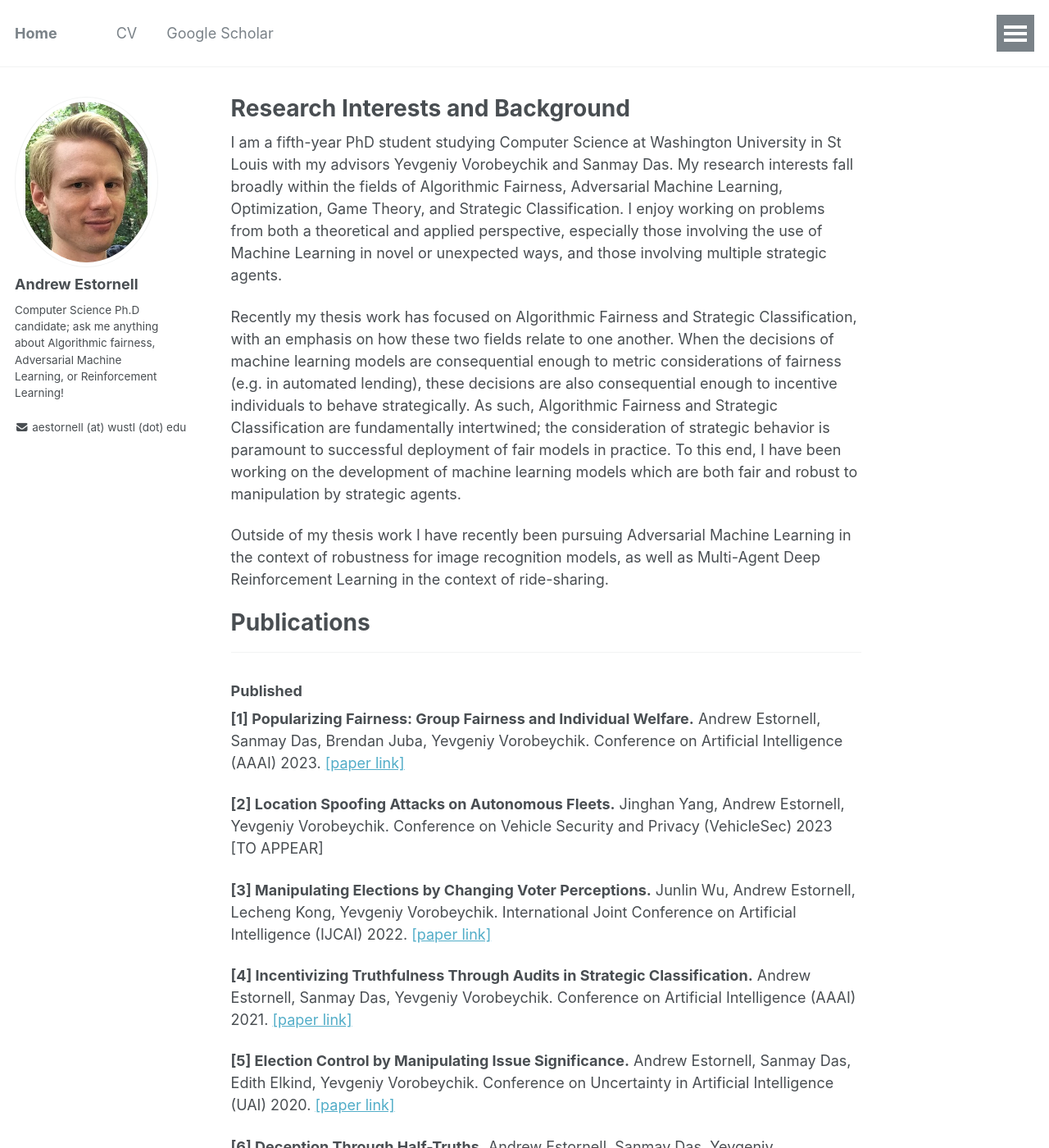
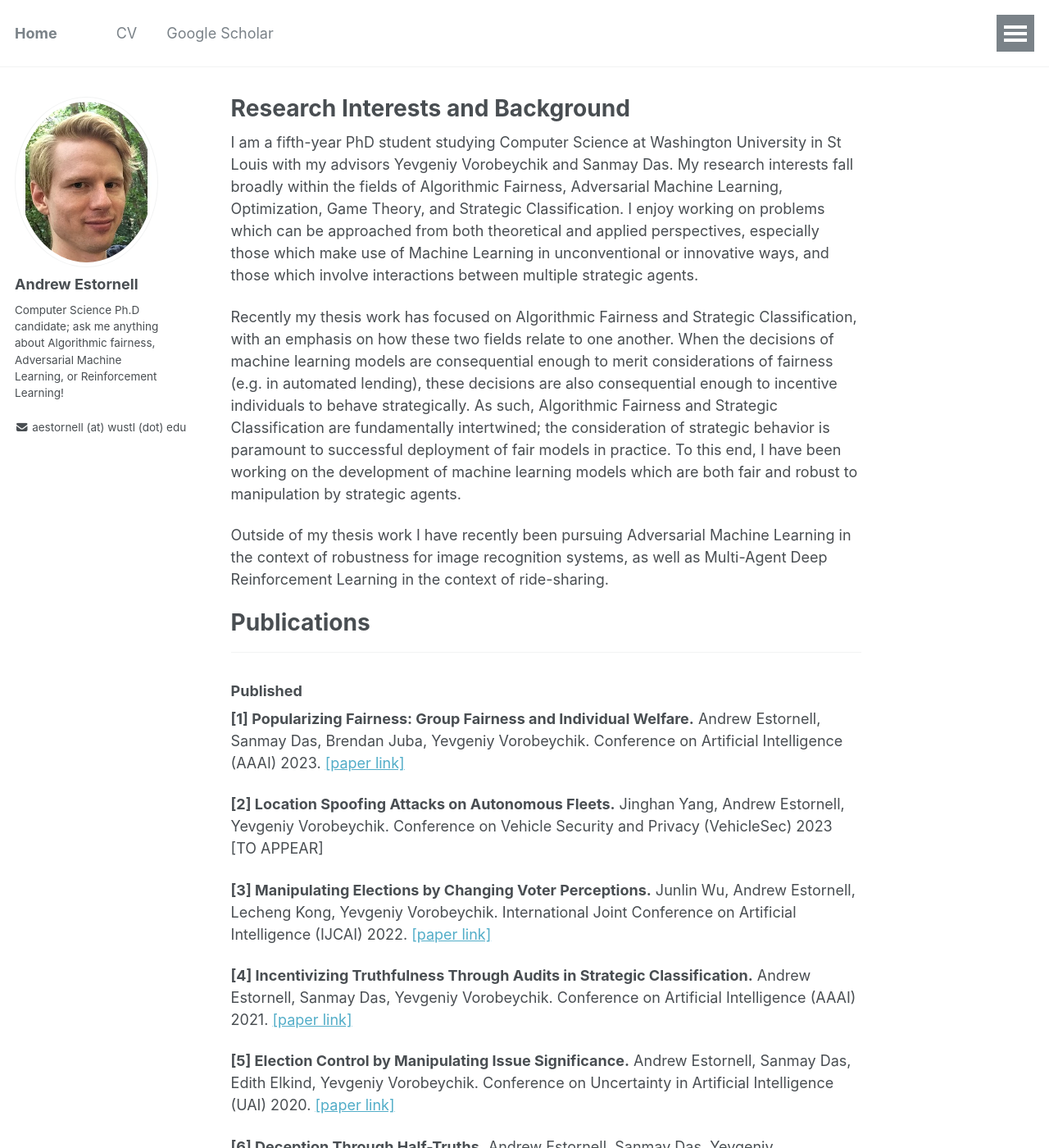
Before and after one commit to andrewEstornell/andrewEstornell.github.io, a Jekyll site: the page built from _pages/about.md, in a window 1280 px wide and 1400 px high. Shown: the whole window at 82% size. Built offline with Jekyll 4.4.1, drawn with Linux system fonts in a browser that asks for light colours; nearby versions of some CDN libraries; a script bundle is joined from its source files by our own code; library files that are not in the unit come from our copies; some of the changed lines change nothing that is shown; some of the changed text lies outside the part shown.

Commit message:
Update about.md

```diff
--- a/_pages/about.md
+++ b/_pages/about.md
@@ -11,13 +11,13 @@
 
 I am a fifth-year PhD student studying Computer Science at Washington University in St Louis with my advisors Yevgeniy Vorobeychik and Sanmay Das.
 My research interests fall broadly within the fields of Algorithmic Fairness, Adversarial Machine Learning, Optimization, Game Theory, and Strategic Classification.
-I enjoy working on problems from both a theoretical and applied perspective, especially those involving the use of Machine Learning in novel or unexpected ways, and those involving multiple strategic agents.
+I enjoy working on problems which can be approached from both theoretical and applied perspectives, especially those which make use of Machine Learning in unconventional or innovative ways, and those which involve interactions between multiple strategic agents.
 
 Recently my thesis work has focused on Algorithmic Fairness and Strategic Classification, with an emphasis on how these two fields relate to one another.
-When the decisions of machine learning models are consequential enough to metric considerations of fairness (e.g. in automated lending), these decisions are also consequential enough to incentive individuals to behave strategically.
+When the decisions of machine learning models are consequential enough to merit considerations of fairness (e.g. in automated lending), these decisions are also consequential enough to incentive individuals to behave strategically.
 As such, Algorithmic Fairness and Strategic Classification are fundamentally intertwined; the consideration of strategic behavior is paramount to successful deployment of fair models in practice. To this end, I have been working on the development of machine learning models which are both fair and robust to manipulation by strategic agents.
 
-Outside of my thesis work I have recently been pursuing Adversarial Machine Learning in the context of robustness for image recognition models, as well as  Multi-Agent Deep Reinforcement Learning in the context of ride-sharing.
+Outside of my thesis work I have recently been pursuing Adversarial Machine Learning in the context of robustness for image recognition systems, as well as  Multi-Agent Deep Reinforcement Learning in the context of ride-sharing.
 
 
 # Publications
@@ -39,16 +39,14 @@
 **[7] PBW Deformations of Quadratic Monomial Algebras.** Andrew Estornell, Zachary Cline, Chelsea Walton, Matthew Wynne.  Communications in Algebra 2019. [[paper link]](https://www.tandfonline.com/doi/full/10.1080/00927872.2018.1536757?casa_token=TuCNA221xeEAAAAA:St_MqmqvdsrE0qoSf_ku_7kvrOTZ5zoXXcdvRY6inE3c5d09eqxkmoTFg1opAkfhTf3baPFiIqqHxEU)
 
 
-### Preprints
+### Pre-Prints and Under Review
 
-**[8] Unfairness Despite Awareness: Group-Fair Classification with Strategic Agents.** Andrew Estornell, Sanmay Das, Yang Liu, Yevgeniy Vorobeychik, 2022. Appeared at, Learning with Strategic Agents Workshop **best paper award** (LSA at AAMAS 2022) and Strategic Machine Learning Workshop (StratML at NeurIPS 2021) [[paper link]](https://arxiv.org/pdf/2112.02746.pdf)
-
-**[9] Individual Impacts of Group Fairness in Machine Learning.** Andrew Estornell, Sanmay Das, Patrick Fowler, Brendan Juba, Pauline Kim, Yevgeniy Vorobeychik, 2022.
+**[8] Unfairness Despite Awareness: Group-Fair Classification with Strategic Agents.** Andrew Estornell, Sanmay Das, Yang Liu, Yevgeniy Vorobeychik, 2022. Appeared at, Learning with Strategic Agents Workshop **best paper award** (LSA at AAMAS 2022) and Strategic Machine Learning Workshop (StratML at NeurIPS 2021). [[paper link]](https://arxiv.org/pdf/2112.02746.pdf)
 
 
-### Under Review
-
-**[10] Incentivizing Recourse through Auditing in Strategic Classification.** Andrew Estornell, Sanmay Das, Yang Liu, Yatong Chen, Yevgeniy Vorobeychik. 2023
+**[9] Incentivizing Recourse through Auditing in Strategic Classification.** Andrew Estornell, Sanmay Das, Yang Liu, Yatong Chen, Yevgeniy Vorobeychik. 2023.
 
 
-**[11] Which Features are the Fairest of them All? The Impact of Features Used by Algorithms on Perceptions of Fairness.** Andrew Estornell, Tina Zhang, Sanmay Das, Chien-Ju Ho, Brendan Juba, Yevgeniy Vorobeychik. 2023
+**[10] Which Features are the Fairest of them All? The Impact of Features Used by Algorithms on Perceptions of Fairness.** Andrew Estornell, Tina Zhang, Sanmay Das, Chien-Ju Ho, Brendan Juba, Yevgeniy Vorobeychik. 2023.
+
+**[11] Individual Impacts of Group Fairness in Machine Learning.** Andrew Estornell, Sanmay Das, Patrick Fowler, Brendan Juba, Pauline Kim, Yevgeniy Vorobeychik, 2022.
```
